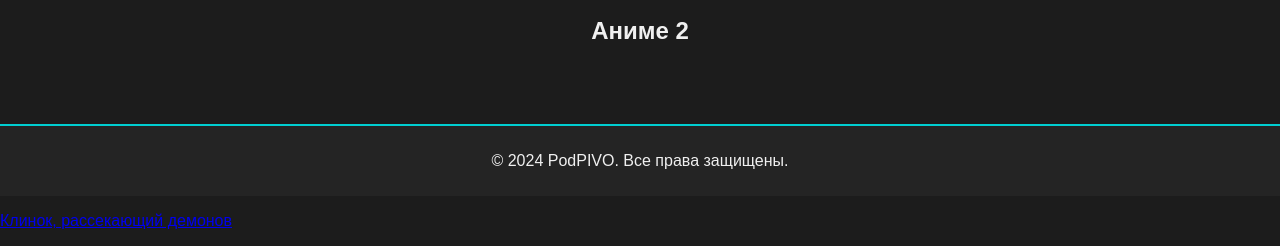
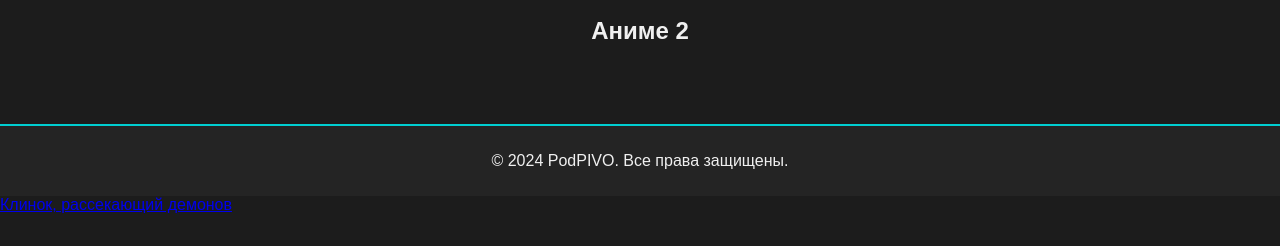
Before and after one commit to Hengras-off/GGLIKE, a plain HTML site: page anime.html in a window 1280 px wide. Shown: the part 810-1056 px from the top of the page. After the commit the page ends 1024 px from the top, so only its background shows below. Drawn offline with Linux system fonts and the light colour scheme.

Commit message:
anime.html

```diff
--- a/anime.html
+++ b/anime.html
@@ -37,4 +37,4 @@
     </footer>
 </body>
 </html>
-<p><a href="https://jut.su/kime-no-yaiba/" target="_blank">Клинок, рассекающий демонов</a></p>
+<a href="https://jut.su/kime-no-yaiba/" target="_blank">Клинок, рассекающий демонов</a>
```
